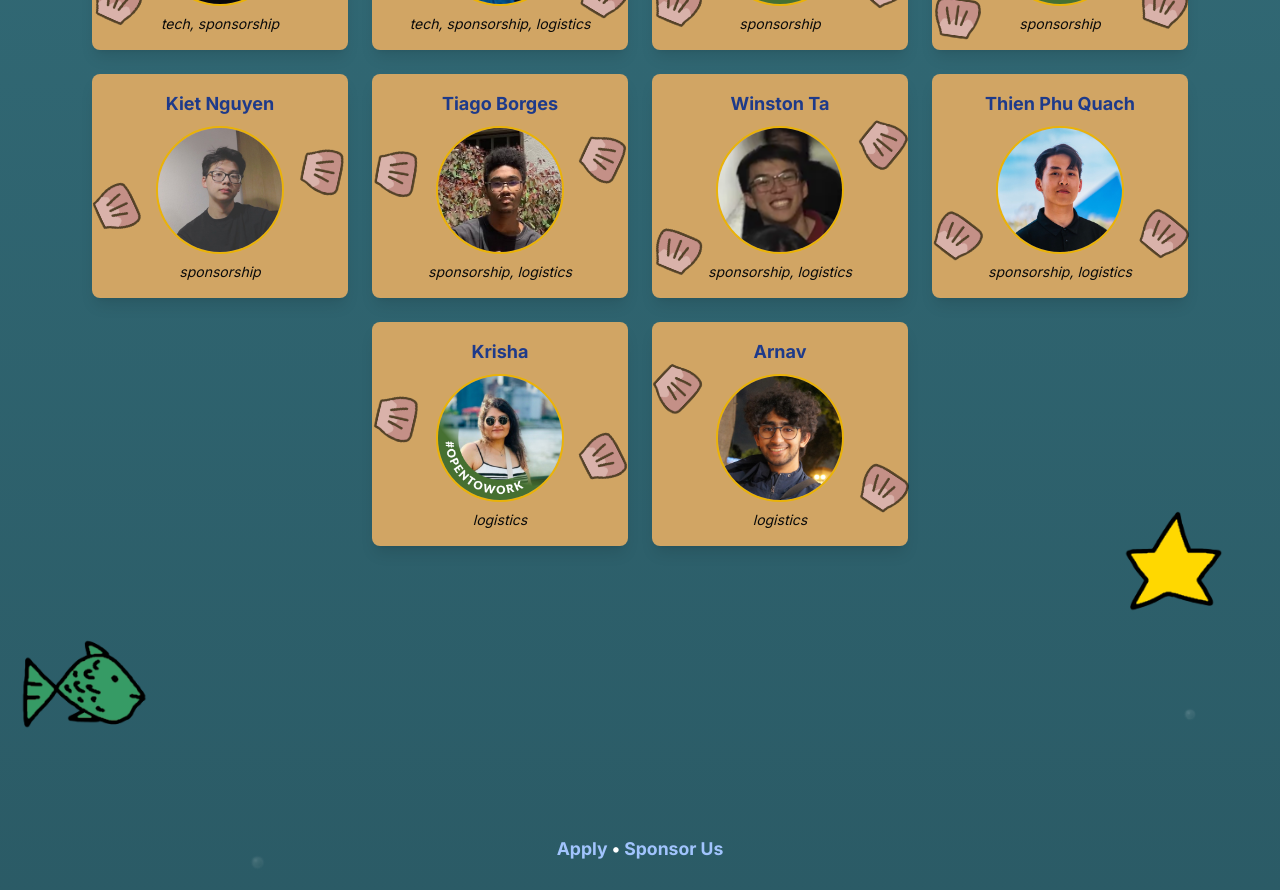
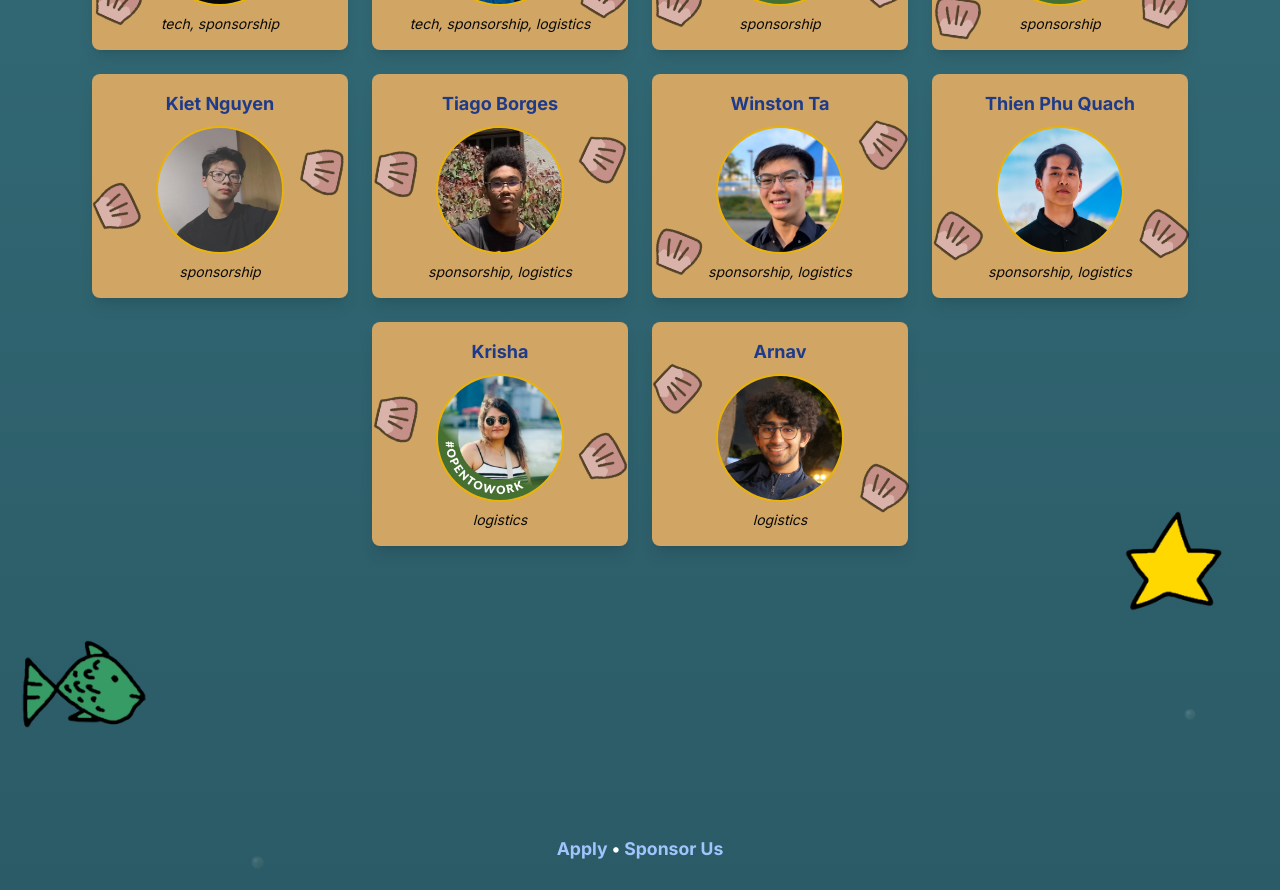
Before and after one commit to bryanmax9/beachhacks2025, a Next.js app: page / in a window 1280 px wide. Shown: the part 6720-7610 px from the top of the page. Built offline with nearby package versions, Linux system fonts and the light colour scheme; no server answers; the database is empty; a web font is replaced by a local one.

Commit message:
winston requested picture update irl

```diff
--- a/src/app/(landing)/_components/teams.tsx
+++ b/src/app/(landing)/_components/teams.tsx
@@ -67,7 +67,7 @@ export default function TeamsComponent() {
         <TeamWidget
           name="Winston Ta"
           role="sponsorship, logistics"
-          image="/winston.png"
+          image="/winston.jpg"
         />
         <TeamWidget
           name="Thien Phu Quach"
```
Also changed, not shown: public/winston.jpg (added), public/winston.png (deleted).
